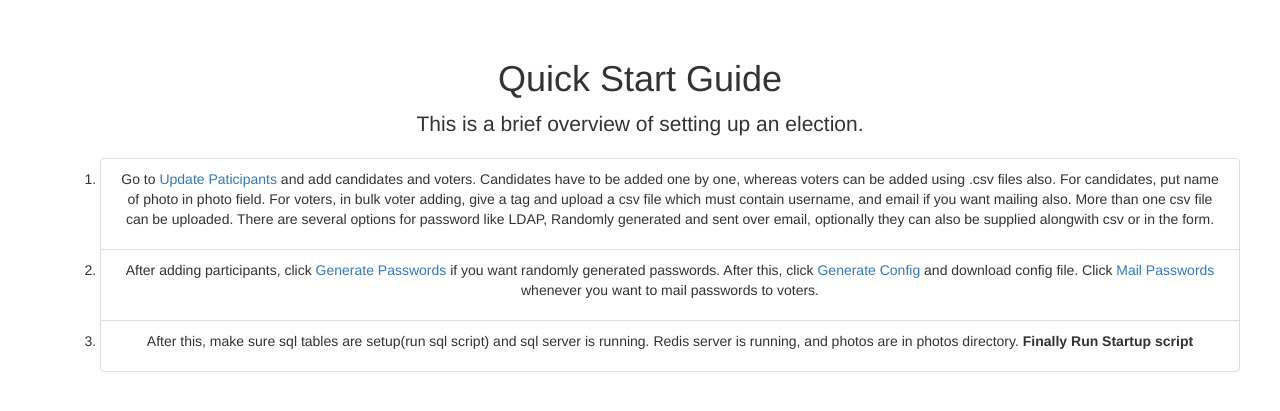
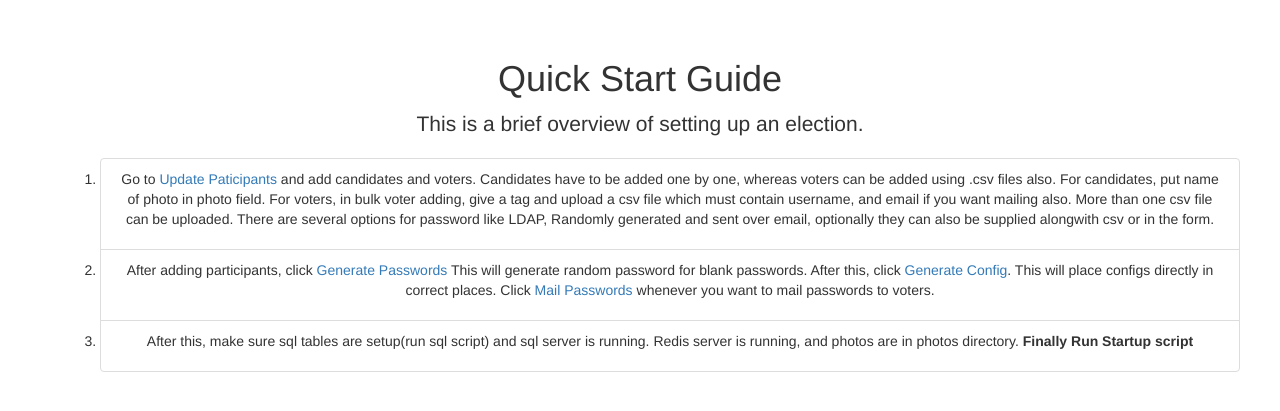
Before and after one commit to Nishant9/Polling, a Django app: page / in a window 1280 px wide. Shown: the part 51-462 px from the top of the page. Run offline with Django 3.2, Linux system fonts and the light colour scheme; some libraries are stand-ins or nearby versions.

Commit message:
Final Commit.

```diff
--- a/adminroot/conf/templates/index.html
+++ b/adminroot/conf/templates/index.html
@@ -76,9 +76,10 @@
                   </p>
 				        </li>
 				        <li class="list-group-item">
-					        <p>After adding participants, click <a href="/pass">Generate Passwords</a> if you want randomly
-                    generated passwords. After this, click <a href="/conf">Generate Config</a> and download config
-                    file. Click <a href="/mail">Mail Passwords</a> whenever you want to mail passwords to voters.
+					        <p>After adding participants, click <a href="/pass">Generate Passwords</a> This will generate
+                    random password for blank passwords.
+                    After this, click <a href="/conf">Generate Config</a>. This will place configs directly in correct places.
+                    Click <a href="/mail">Mail Passwords</a> whenever you want to mail passwords to voters.
                   </p>
 				        </li>
 				        <li class="list-group-item">
```
